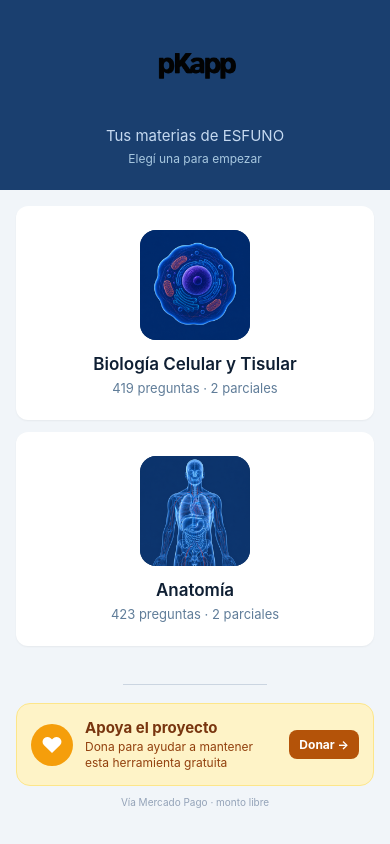
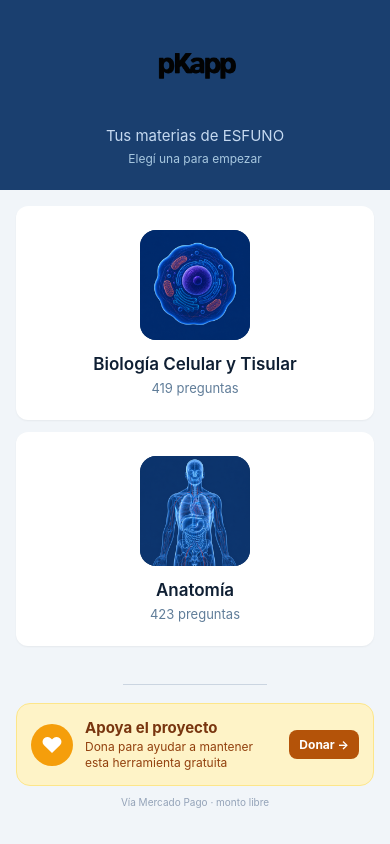
Before and after one commit to agustinfrusto/pKapp-web, a React Native app: screen /MateriaSelect in a window 390 px wide. Built offline with nearby package versions, Linux system fonts and the light colour scheme.

Commit message:
ui: elimina conteo de parciales en cards de MateriaSelectScreen

```diff
--- a/src/screens/MateriaSelectScreen.js
+++ b/src/screens/MateriaSelectScreen.js
@@ -127,7 +127,6 @@ function DonationCard() {
 
 function MateriaCard({ materia, onPress }) {
   const totalQs = materia.QUESTIONS?.length || 0;
-  const parciales = materia.config?.parciales?.length || 0;
 
   return (
     <TouchableOpacity
@@ -148,7 +147,7 @@ function MateriaCard({ materia, onPress }) {
       </Text>
       {materia.available ? (
         <Text style={styles.cardMeta}>
-          {totalQs} preguntas{parciales ? ` · ${parciales} parcial${parciales === 1 ? '' : 'es'}` : ''}
+          {totalQs} preguntas
         </Text>
       ) : (
         <Text style={styles.cardComingSoon}>Próximamente</Text>
```
